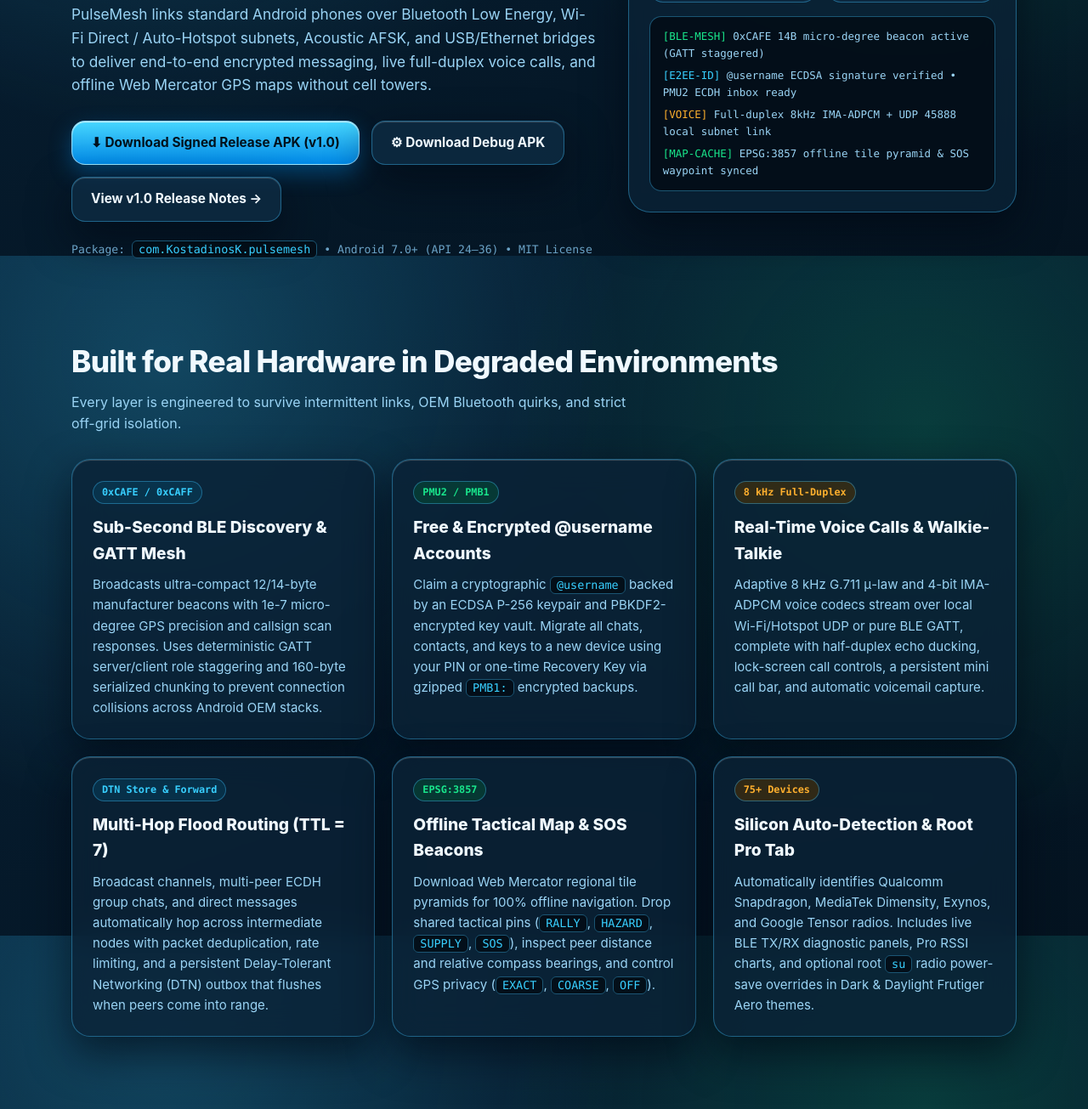
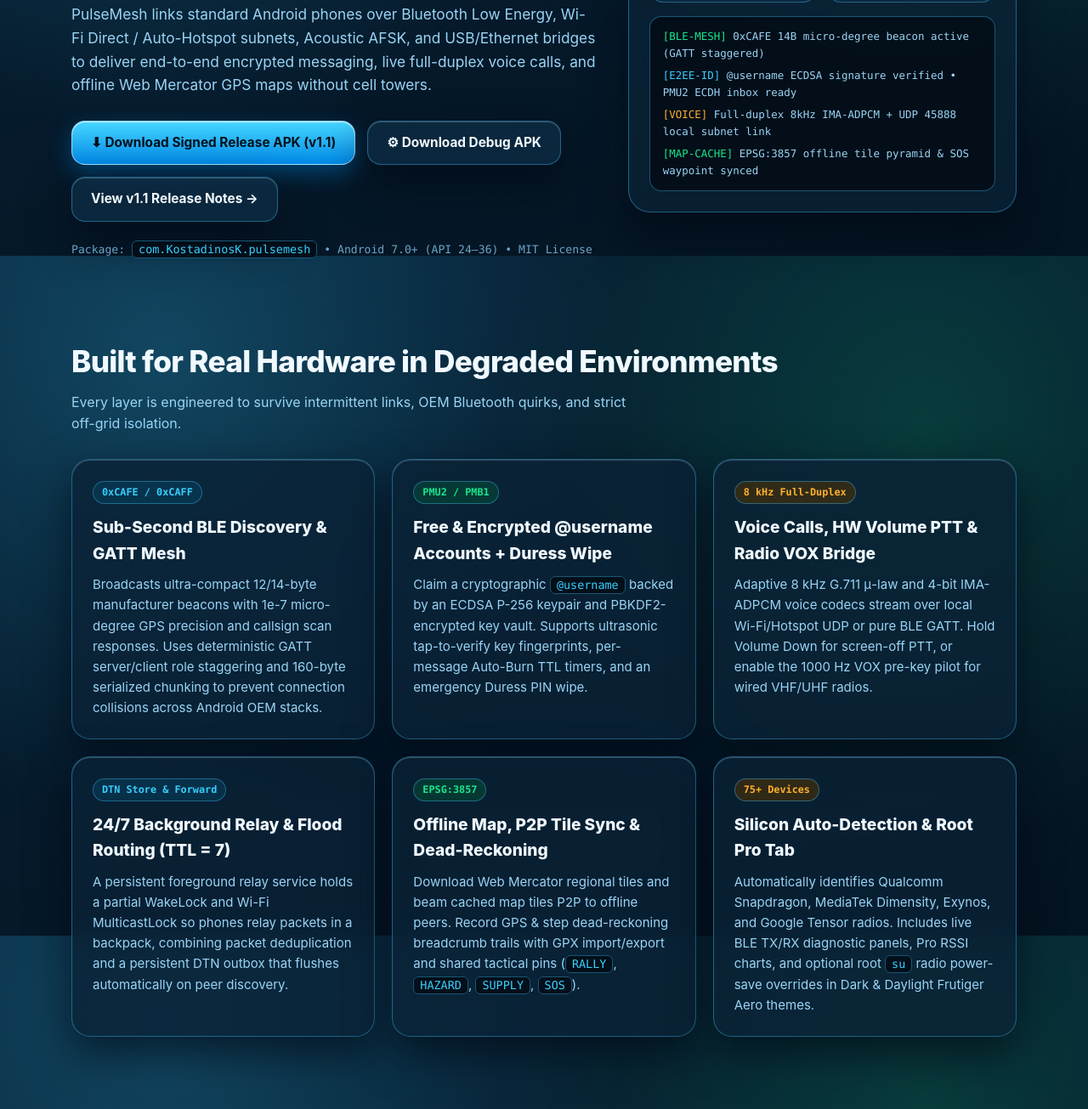
Before and after one commit to Kostadinosk/PulseMesh, a plain HTML site: page docs/index.html in a window 1280 px wide. Shown: the part 499-1804 px from the top of the page at 85% size. Drawn offline with Linux system fonts and the light colour scheme.

Commit message:
Update website (docs/) to PulseMesh v1.1

```diff
--- a/docs/index.html
+++ b/docs/index.html
@@ -553,7 +553,7 @@
       <a href="#" class="brand">
         <img src="assets/pulsemesh-logo.png?v=2" alt="PulseMesh Icon" />
         <span>PulseMesh</span>
-        <span class="brand-badge">v1.0</span>
+        <span class="brand-badge">v1.1</span>
       </a>
       <nav class="nav-links">
         <a href="#features">Capabilities</a>
@@ -587,14 +587,14 @@
           and offline Web Mercator GPS maps without cell towers.
         </p>
         <div class="cta-group">
-          <a class="btn btn-primary" href="https://github.com/Kostadinosk/PulseMesh/releases/download/v1.0/app-release.apk">
-            ⬇ Download Signed Release APK (v1.0)
+          <a class="btn btn-primary" href="https://github.com/Kostadinosk/PulseMesh/releases/download/v1.1/app-release.apk">
+            ⬇ Download Signed Release APK (v1.1)
           </a>
-          <a class="btn btn-secondary" href="https://github.com/Kostadinosk/PulseMesh/releases/download/v1.0/app-debug.apk">
+          <a class="btn btn-secondary" href="https://github.com/Kostadinosk/PulseMesh/releases/download/v1.1/app-debug.apk">
             ⚙ Download Debug APK
           </a>
-          <a class="btn btn-secondary" href="https://github.com/Kostadinosk/PulseMesh/releases/tag/v1.0" target="_blank" rel="noopener">
-            View v1.0 Release Notes →
+          <a class="btn btn-secondary" href="https://github.com/Kostadinosk/PulseMesh/releases/tag/v1.1" target="_blank" rel="noopener">
+            View v1.1 Release Notes →
           </a>
         </div>
         <div class="meta-caption">
@@ -656,37 +656,37 @@
 
         <article class="glass-card">
           <span class="card-tag emerald">PMU2 / PMB1</span>
-          <h3>Free &amp; Encrypted @username Accounts</h3>
+          <h3>Free &amp; Encrypted @username Accounts + Duress Wipe</h3>
           <p>
             Claim a cryptographic <code>@username</code> backed by an ECDSA P-256 keypair and PBKDF2-encrypted key vault.
-            Migrate all chats, contacts, and keys to a new device using your PIN or one-time Recovery Key via gzipped <code>PMB1:</code> encrypted backups.
+            Supports ultrasonic tap-to-verify key fingerprints, per-message Auto-Burn TTL timers, and an emergency Duress PIN wipe.
           </p>
         </article>
 
         <article class="glass-card">
           <span class="card-tag amber">8 kHz Full-Duplex</span>
-          <h3>Real-Time Voice Calls &amp; Walkie-Talkie</h3>
+          <h3>Voice Calls, HW Volume PTT &amp; Radio VOX Bridge</h3>
           <p>
-            Adaptive 8 kHz G.711 μ-law and 4-bit IMA-ADPCM voice codecs stream over local Wi-Fi/Hotspot UDP or pure BLE GATT,
-            complete with half-duplex echo ducking, lock-screen call controls, a persistent mini call bar, and automatic voicemail capture.
+            Adaptive 8 kHz G.711 μ-law and 4-bit IMA-ADPCM voice codecs stream over local Wi-Fi/Hotspot UDP or pure BLE GATT.
+            Hold Volume Down for screen-off PTT, or enable the 1000 Hz VOX pre-key pilot for wired VHF/UHF radios.
           </p>
         </article>
 
         <article class="glass-card">
           <span class="card-tag">DTN Store &amp; Forward</span>
-          <h3>Multi-Hop Flood Routing (TTL = 7)</h3>
+          <h3>24/7 Background Relay &amp; Flood Routing (TTL = 7)</h3>
           <p>
-            Broadcast channels, multi-peer ECDH group chats, and direct messages automatically hop across intermediate nodes with packet deduplication,
-            rate limiting, and a persistent Delay-Tolerant Networking (DTN) outbox that flushes when peers come into range.
+            A persistent foreground relay service holds a partial WakeLock and Wi-Fi MulticastLock so phones relay packets in a backpack,
+            combining packet deduplication and a persistent DTN outbox that flushes automatically on peer discovery.
           </p>
         </article>
 
         <article class="glass-card">
           <span class="card-tag emerald">EPSG:3857</span>
-          <h3>Offline Tactical Map &amp; SOS Beacons</h3>
+          <h3>Offline Map, P2P Tile Sync &amp; Dead-Reckoning</h3>
           <p>
-            Download Web Mercator regional tile pyramids for 100% offline navigation. Drop shared tactical pins
-            (<code>RALLY</code>, <code>HAZARD</code>, <code>SUPPLY</code>, <code>SOS</code>), inspect peer distance and relative compass bearings, and control GPS privacy (<code>EXACT</code>, <code>COARSE</code>, <code>OFF</code>).
+            Download Web Mercator regional tiles and beam cached map tiles P2P to offline peers. Record GPS &amp; step dead-reckoning
+            breadcrumb trails with GPX import/export and shared tactical pins (<code>RALLY</code>, <code>HAZARD</code>, <code>SUPPLY</code>, <code>SOS</code>).
           </p>
         </article>
 
@@ -795,7 +795,7 @@ cd PulseMesh
       <div>
         <a href="contact.html">Contact</a> &bull;
         <a href="https://github.com/Kostadinosk/PulseMesh">Repository</a> &bull;
-        <a href="https://github.com/Kostadinosk/PulseMesh/releases/tag/v1.0">Release v1.0</a>
+        <a href="https://github.com/Kostadinosk/PulseMesh/releases/tag/v1.1">Release v1.1</a>
       </div>
     </div>
   </footer>
```
Also changed, not shown: docs/contact.html (+3 -3 lines).
